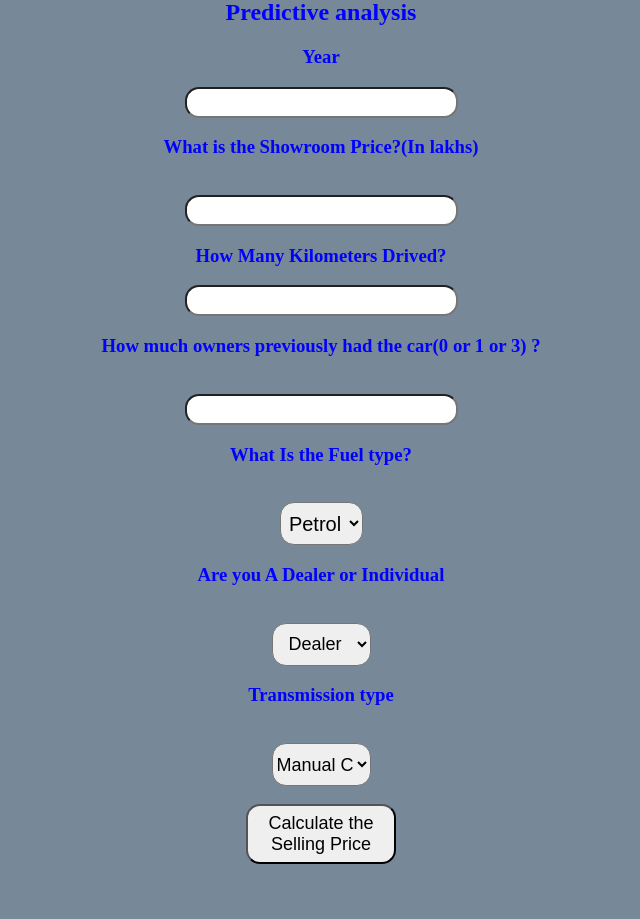
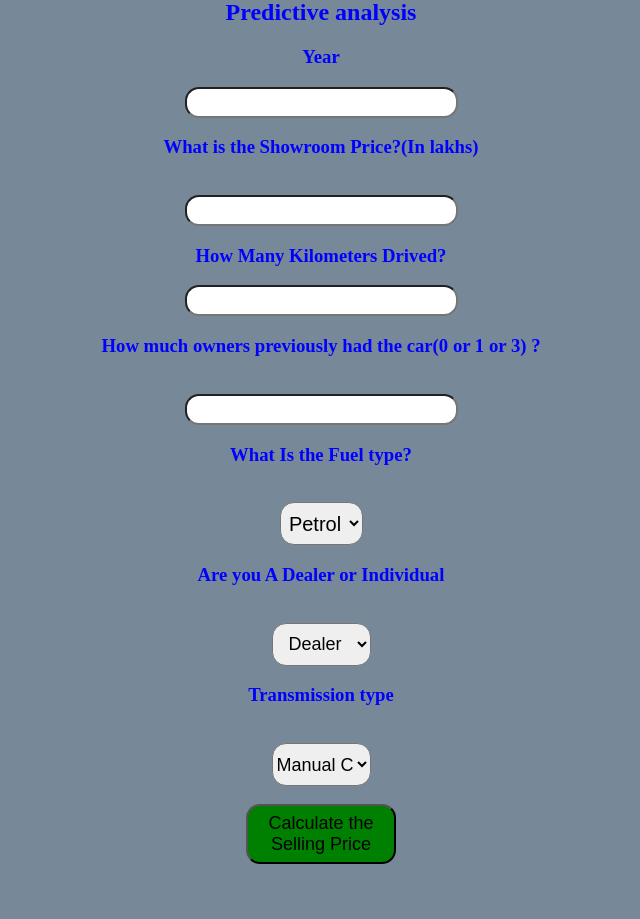
Before and after one commit to Nikhil14384/CarPricePrediction, a Flask app: page / in a window 1280 px wide. Shown: the part 21-940 px from the top of the page, without its empty margins (319-959 px from the left). Run offline with Flask 2, Linux system fonts and the light colour scheme; parts of the project's set-up code (start-up, migrations or seed data) failed here and were passed over.

Commit message:
Update index.html

```diff
--- a/templates/index.html
+++ b/templates/index.html
@@ -120,6 +120,8 @@
             text-align: center;
             border-radius: 14px;
             font-size: 18px;
+            background-color: green;
+            text-color : white;
         }
 
         #sub:hover {
```
